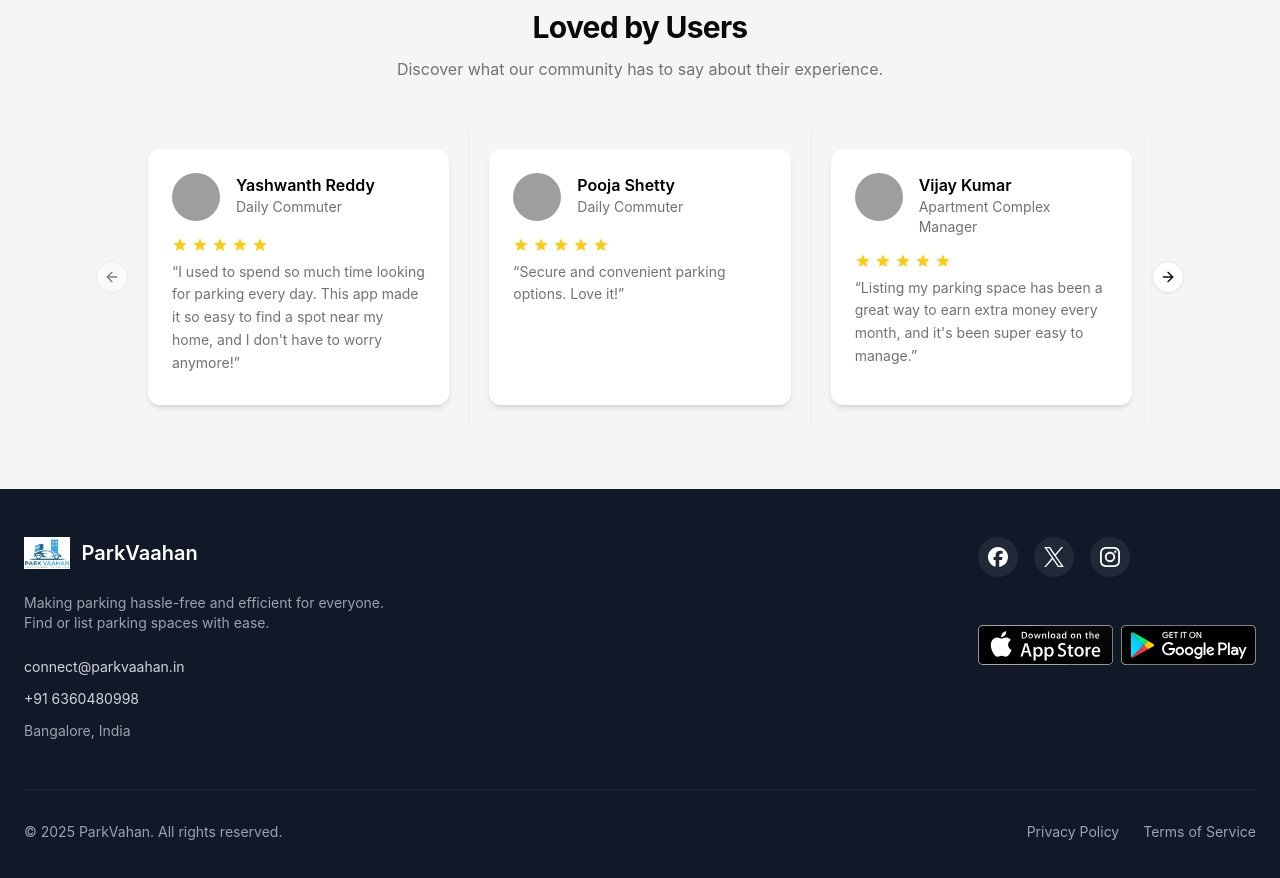
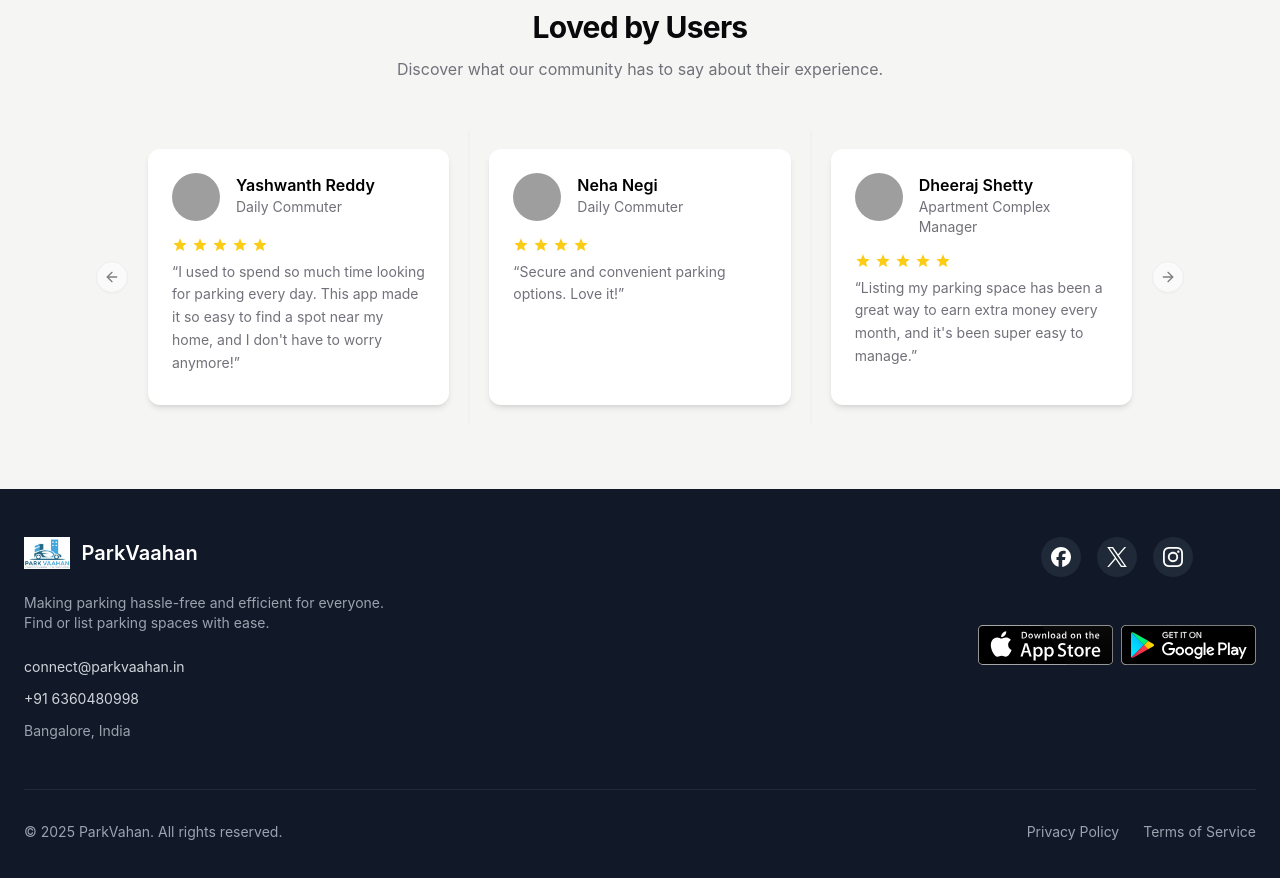
Before and after one commit to yashwanth-yenugu/park-vaahan-web, a React (Vite) app: page / in a window 1280 px wide. Shown: the part 3680-4558 px from the top of the page. Built offline with nearby package versions, Linux system fonts and the light colour scheme; grey boxes are pictures that could not be loaded; the HTML template or start-up script is replaced by a standard one.

Commit message:
Update Footer and Testimonials components
- Center social links in Footer
- Modify Testimonials section by updating names and removing some testimonial entries

```diff
--- a/src/components/Footer/Footer.tsx
+++ b/src/components/Footer/Footer.tsx
@@ -41,7 +41,7 @@ const Footer = () => {
 
           {/* Social Links */}
           <div className="flex flex-col gap-4">
-            <div className="flex gap-4">
+            <div className="flex gap-4 justify-center">
               <a
                 href="#"
                 className="w-10 h-10 flex items-center justify-center rounded-full bg-gray-800 hover:bg-blue-600 transition-colors"
--- a/src/components/Home/components/Testimonials.tsx
+++ b/src/components/Home/components/Testimonials.tsx
@@ -27,34 +27,18 @@ const testimonials: Testimonial[] = [
   },
   {
     image: "user3.jpg",
-    name: "Pooja Shetty",
+    name: "Neha Negi",
     role: "Daily Commuter",
-    rating: 5,
+    rating: 4,
     review: "Secure and convenient parking options. Love it!",
   },
   {
     image: "user2.jpg",
-    name: "Vijay Kumar",
+    name: "Dheeraj Shetty",
     role: "Apartment Complex Manager",
     rating: 5,
     review:
       "Listing my parking space has been a great way to earn extra money every month, and it's been super easy to manage.",
-  },
-  {
-    image: "user4.jpg",
-    name: "Ananya Sharma",
-    role: "Frequent Traveler",
-    rating: 5,
-    review:
-      "Booking parking in advance has made my airport trips stress-free. Highly recommend this service!",
-  },
-  {
-    image: "user5.jpg",
-    name: "Rahul Verma",
-    role: "Event Organizer",
-    rating: 4,
-    review:
-      "Great for finding parking during busy events. Saves a lot of time and effort!",
   },
 ];
 
```
